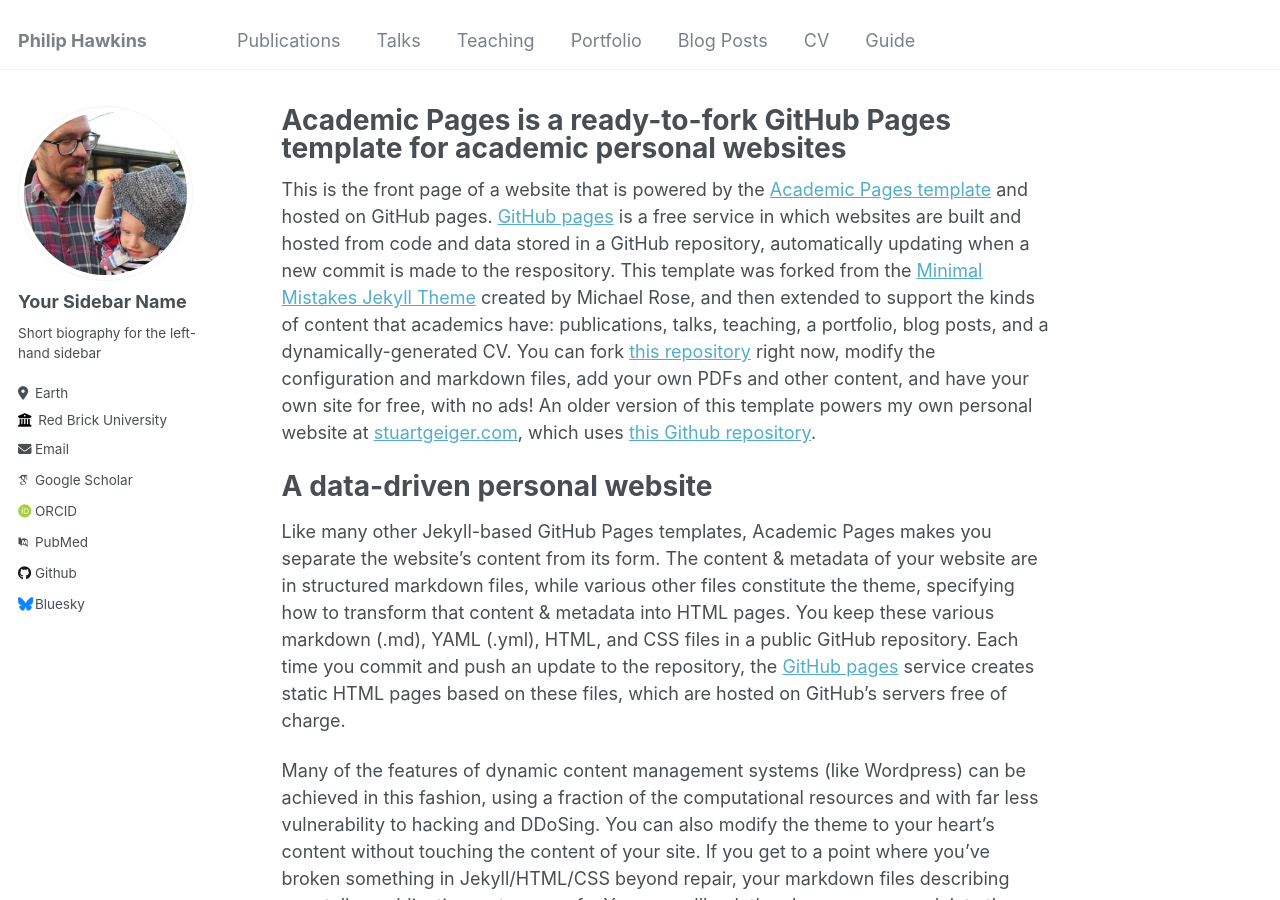
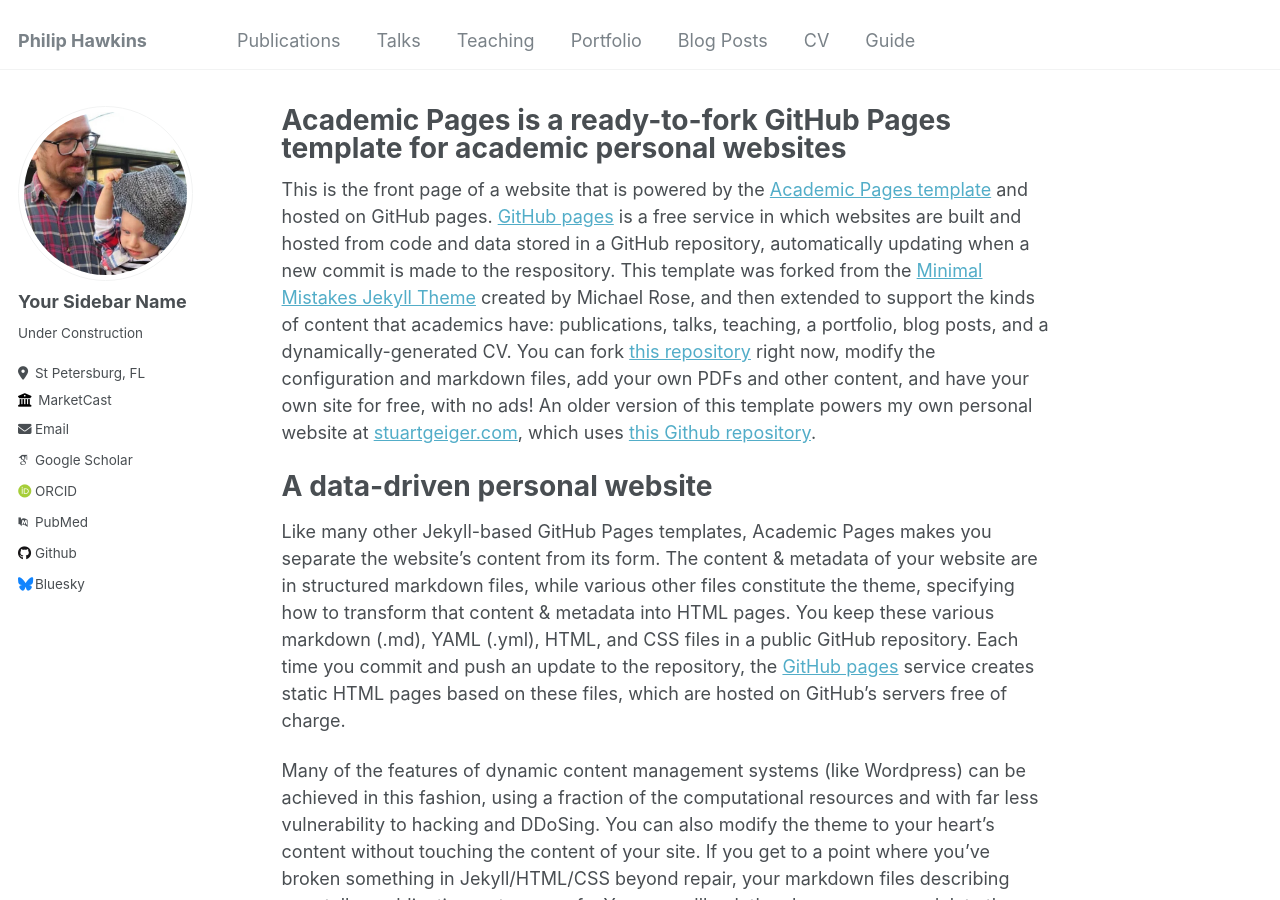
Before and after one commit to philip-hawkins-git/philip-hawkins-git.github.io, a Jekyll site: the page built from _pages/about.md, in a window 1280 px wide and 900 px high. Built offline with Jekyll 4.4.1, drawn with Linux system fonts in a browser that asks for light colours; some web fonts are replaced.

Commit message:
Update _config.yml

```diff
--- a/_config.yml
+++ b/_config.yml
@@ -23,12 +23,11 @@
   # Biographic information
   avatar           : "profile.png"
   name             : "Your Sidebar Name"
-  pronouns         : # example: "she/her"
-  bio              : "Short biography for the left-hand sidebar"
-  location         : "Earth"
-  employer         : "Red Brick University"
+  bio              : "Under Construction"
+  location         : "St Petersburg, FL"
+  employer         : "MarketCast"
   uri              : # URL
-  email            : "none@example.org"
+  email            : "mephilhawkins@gmail.com"
 
   # Academic websites
   arxiv            : # URL - Update with the correct link to your profile
```
